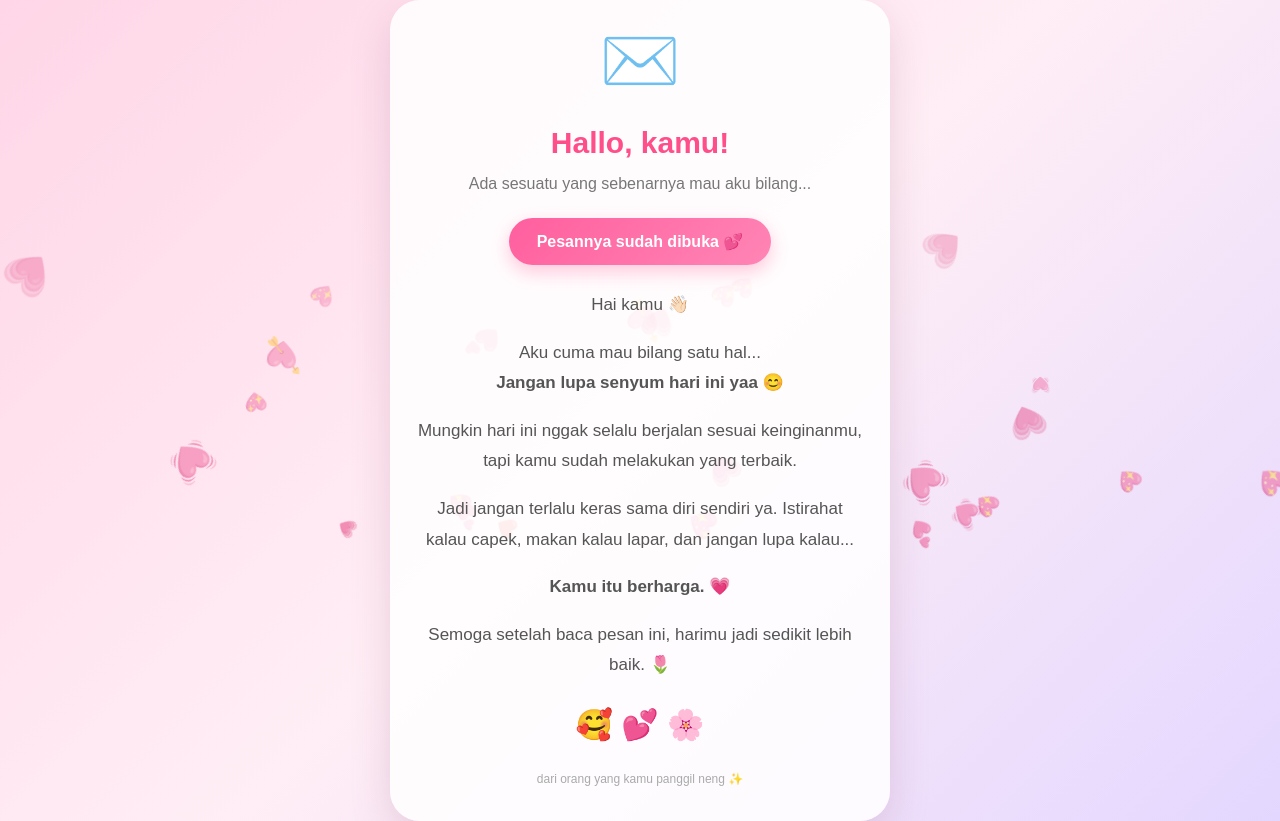
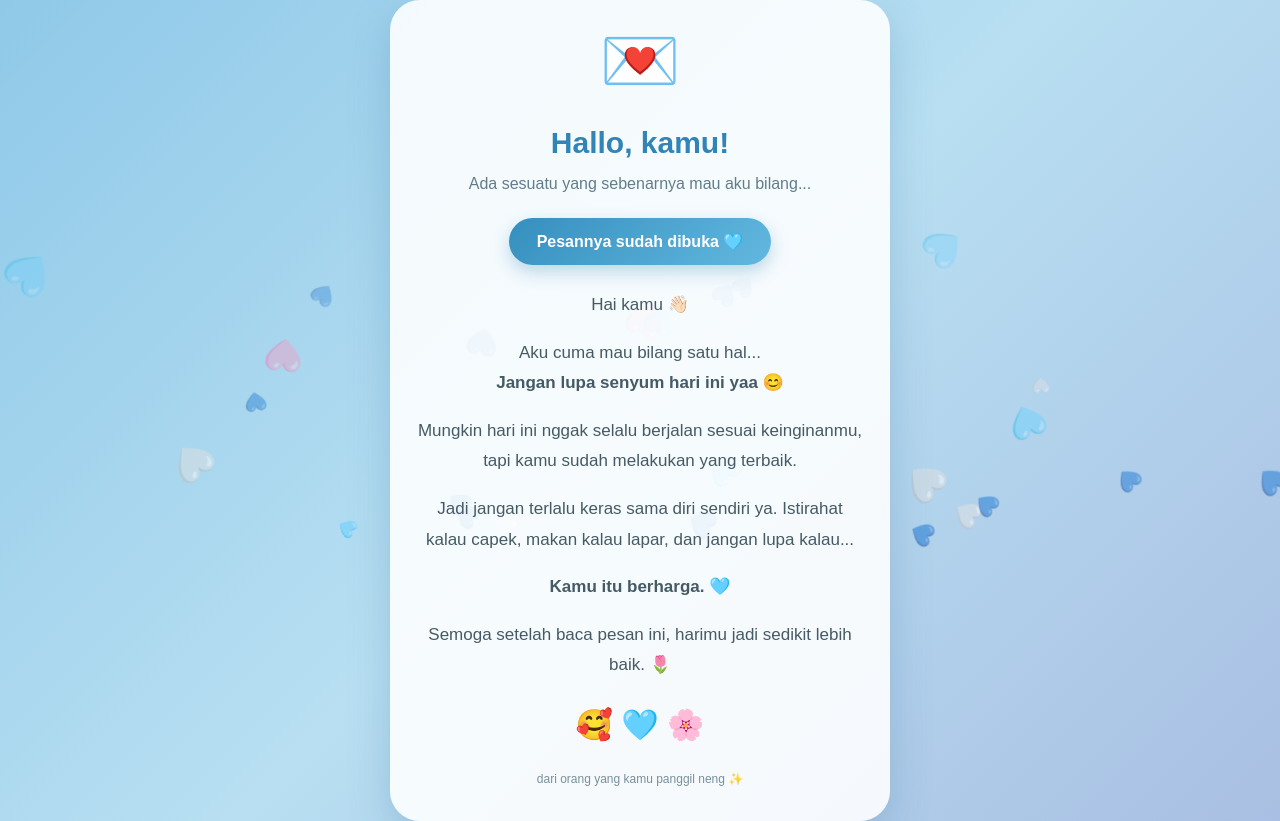
Before and after one commit to gracevictoria014-rgb/pesan-untuk-kamu, a plain HTML site: page index.html in a window 1280 px wide. Both pictures are taken after a click on the button "Buka Pesannya 🙈". Drawn offline with Linux system fonts and the light colour scheme.

Commit message:
Change title and color scheme in index.html
Updated color scheme and emojis throughout the HTML file.

```diff
--- a/index.html
+++ b/index.html
@@ -3,7 +3,7 @@
 <head>
 <meta charset="UTF-8">
 <meta name="viewport" content="width=device-width, initial-scale=1.0">
-<title>Untuk Kamu 💗</title>
+<title>Untuk Kamu 🩵</title>
 
 <style>
     * {
@@ -19,17 +19,17 @@
         overflow-x: hidden;
         overflow-y: auto;
         font-family: Arial, sans-serif;
-    background: linear-gradient(135deg, #ffd6e7, #ffeef5, #e4d7ff);
+        background: linear-gradient(135deg, #8fc9e8, #b8dff2, #a9bfe3);
     }
 
     .container {
         width: 90%;
         max-width: 500px;
         text-align: center;
-        background: rgba(255,255,255,0.85);
+        background: rgba(255,255,255,0.88);
         padding: 35px 25px;
         border-radius: 30px;
-        box-shadow: 0 15px 40px rgba(150, 80, 120, 0.2);
+        box-shadow: 0 15px 40px rgba(50, 110, 160, 0.25);
         position: relative;
         z-index: 2;
     }
@@ -40,27 +40,27 @@
     }
 
     h1 {
-        color: #ff4f8b;
+        color: #3184b5;
         margin: 15px 0;
         font-size: 30px;
     }
 
     .subtitle {
-        color: #777;
+        color: #607d8b;
         font-size: 16px;
         margin-bottom: 25px;
     }
 
     button {
         border: none;
-        background: linear-gradient(135deg, #ff5f9e, #ff85b5);
+        background: linear-gradient(135deg, #358fbe, #62b8df);
         color: white;
         padding: 14px 28px;
         border-radius: 50px;
         font-size: 16px;
         font-weight: bold;
         cursor: pointer;
-        box-shadow: 0 7px 18px rgba(255, 80, 140, 0.3);
+        box-shadow: 0 7px 18px rgba(50, 130, 180, 0.3);
         transition: 0.3s;
     }
 
@@ -71,7 +71,7 @@
     #message {
         display: none;
         margin-top: 25px;
-        color: #555;
+        color: #455a64;
         line-height: 1.8;
         font-size: 17px;
         animation: fadeIn 1s ease;
@@ -88,7 +88,7 @@
 
     .small {
         margin-top: 20px;
-        color: #aaa;
+        color: #78909c;
         font-size: 12px;
     }
 
@@ -133,7 +133,7 @@
 
 <div class="container">
 
-    <div class="emoji">✉️</div>
+    <div class="emoji">💌</div>
 
     <h1>Hallo, kamu!</h1>
 
@@ -166,7 +166,7 @@
         </p>
 
         <p>
-            <b>Kamu itu berharga. 💗</b>
+            <b>Kamu itu berharga. 🩵</b>
         </p>
 
         <p>
@@ -175,7 +175,7 @@
         </p>
 
         <div style="font-size:30px;">
-            🥰 💕 🌸
+            🥰 🩵 🌸
         </div>
     </div>
 
@@ -191,7 +191,7 @@ function openMessage() {
     document.getElementById("message").style.display = "block";
 
     document.querySelector("button").innerHTML =
-        "Pesannya sudah dibuka 💕";
+        "Pesannya sudah dibuka 🩵";
 
     const sound = document.getElementById("sound");
     sound.currentTime = 0;
@@ -208,7 +208,7 @@ function createHearts(number) {
 
         heart.className = "heart";
 
-        let hearts = ["💗", "💕", "💖", "💓", "❤️", "💘"];
+        let hearts = ["🩵", "💙", "🤍", "🩷"];
 
         heart.innerHTML =
             hearts[Math.floor(Math.random() * hearts.length)];
```
Lines whose indentation alone changed are shown as unchanged.
